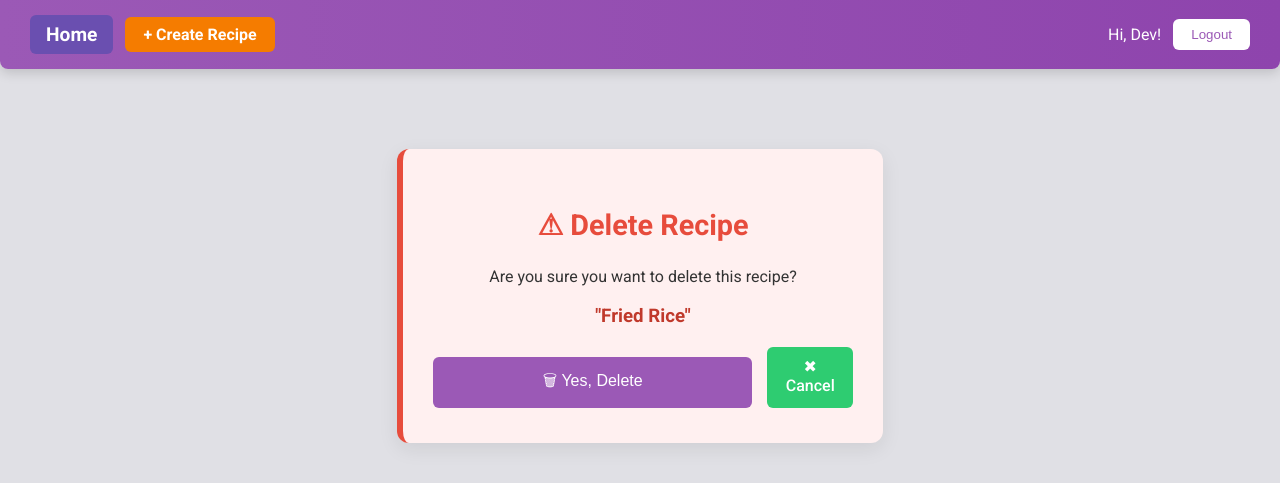
After one commit to devstha61/Recipe-list-django, a Django app: page /recipe/1/delete/ in a window 1280 px wide. The commit adds this page. Shown: the top 483 px of the page. Run offline with Django 5.2, Linux system fonts and the light colour scheme; a user stored in the database is signed in; data comes from the database, SQL or seed files in the repository; both versions use the stored data as it was after the commit.

Commit message:
Added Edit and Delete Functionality

```diff
--- a/recipe_project/recipes/forms.py
+++ b/recipe_project/recipes/forms.py
@@ -2,6 +2,12 @@ from django import forms
 from .models import Recipe
 
 class RecipeForm(forms.ModelForm):
+    publish = forms.BooleanField(required=False, initial=False, label="Publish now")
+
     class Meta:
         model = Recipe
         fields = ['title', 'ingredients', 'instructions', 'image']
+        widgets = {
+            'ingredients': forms.Textarea(attrs={'rows': 4}),
+            'instructions': forms.Textarea(attrs={'rows': 6}),
+        }
--- a/recipe_project/recipes/urls.py
+++ b/recipe_project/recipes/urls.py
@@ -9,4 +9,7 @@ urlpatterns = [
     path('login/', CustomLoginView.as_view(), name='login'),
     path('logout/', auth_views.LogoutView.as_view(next_page='login'), name='logout'),
     path('register/', views.register, name='register'),
+    path('recipe/create/', views.recipe_create, name='recipe-create'),
+    path('recipe/<int:pk>/edit/', views.recipe_edit, name='recipe-edit'),
+    path('recipe/<int:pk>/delete/', views.recipe_delete, name='recipe-delete'),
 ]
--- a/recipe_project/recipes/views.py
+++ b/recipe_project/recipes/views.py
@@ -1,9 +1,12 @@
+from django.http import HttpResponseForbidden
+from django.utils import timezone
 from django.shortcuts import get_object_or_404, render, redirect
 from .models import Recipe
 from django.contrib.auth.forms import UserCreationForm
 from django.contrib.auth import login
 from django.contrib.auth.decorators import login_required
 from django.contrib.auth import views as auth_views
+from .forms import RecipeForm
 
 
 @login_required
@@ -39,3 +42,50 @@ class CustomLoginView(auth_views.LoginView):
         if request.user.is_authenticated:
             return redirect('recipe-list')
         return super().dispatch(request, *args, **kwargs)
+
+@login_required
+def recipe_create(request):
+    if request.method == "POST":
+        form = RecipeForm(request.POST, request.FILES)
+        if form.is_valid():
+            recipe = form.save(commit=False)
+            recipe.author = request.user
+            if form.cleaned_data.get("publish"):
+                recipe.published_at = timezone.now()
+            recipe.save()
+            return redirect("recipe-detail", pk=recipe.pk)
+    else:
+        form = RecipeForm()
+    return render(request, "recipe_form.html", {"form": form, "create": True})
+
+@login_required
+def recipe_edit(request, pk):
+    recipe = get_object_or_404(Recipe, pk=pk)
+
+    # Only allow author to edit
+    if request.user != recipe.author:
+        return HttpResponseForbidden("You are not allowed to edit this recipe.")
+
+    if request.method == 'POST':
+        form = RecipeForm(request.POST, request.FILES, instance=recipe)
+        if form.is_valid():
+            form.save()
+            return redirect('recipe-detail', pk=recipe.pk)
+    else:
+        form = RecipeForm(instance=recipe)
+
+    return render(request, 'recipe_form.html', {'form': form, 'create': False})
+
+@login_required
+def recipe_delete(request, pk):
+    recipe = get_object_or_404(Recipe, pk=pk)
+
+    # Only allow author to delete
+    if request.user != recipe.author:
+        return HttpResponseForbidden("You are not allowed to delete this recipe.")
+
+    if request.method == 'POST':
+        recipe.delete()
+        return redirect('recipe-list')
+
+    return render(request, 'recipe_confirm_delete.html', {'recipe': recipe})
--- a/recipe_project/static/styles.css
+++ b/recipe_project/static/styles.css
@@ -3,7 +3,7 @@
 /* ---------- BODY ---------- */
 body {
     font-family: 'Roboto', sans-serif;
-    background: #e0e0e5; /* soft neutral background */
+    background: #e0e0e5;
     color: #333;
     margin: 0;
     padding: 0;
@@ -15,7 +15,7 @@ nav {
     justify-content: space-between;
     align-items: center;
     padding: 15px 30px;
-    background: linear-gradient(90deg, #9b59b6, #8e44ad); /* purple gradient */
+    background: linear-gradient(90deg, #9b59b6, #8e44ad);
     color: #fff;
     box-shadow: 0 4px 12px rgba(0,0,0,0.15);
     position: sticky;
@@ -25,37 +25,62 @@ nav {
     border-bottom-right-radius: 8px;
 }
 
-.nav-left a {
-    color: #fff;
-    font-weight: 700;
-    text-decoration: none;
-    font-size: 1.3rem;
+.nav-left, .nav-right {
+    display: flex;
+    align-items: center;
+    gap: 12px;
 }
 
-.nav-left a:hover {
-    opacity: 0.85;
+/* Home button (Logo) */
+.nav-logo {
+    display: inline-block;
+    font-size: 1.2rem;
+    font-weight: 700;
+    color: #fff;
+    background: #6a4fb0;
+    padding: 8px 16px;
+    border-radius: 6px;
+    text-decoration: none;
+    transition: all 0.3s ease;
 }
 
-.nav-right {
-    display: flex;
-    align-items: center;
-    gap: 10px;
+.nav-logo:hover {
+    background: #593a96;
+    transform: translateY(-2px);
 }
 
-.nav-button, .nav-form button {
-    background: #fff; /* white button */
-    color: #9b59b6;   /* purple text */
+/* Create Recipe button */
+.nav-create {
+    display: inline-block;
+    background: #f57c00;
+    color: #fff;
+    font-weight: 600;
     padding: 8px 18px;
     border-radius: 6px;
+    text-decoration: none;
+    transition: all 0.3s ease;
+}
+
+.nav-create:hover {
+    background: #e86900;
+    transform: translateY(-2px);
+}
+
+/* Logout button */
+.nav-form button {
+    background: #fff;
+    color: #9b59b6;
+    padding: 8px 18px;
+    border-radius: 6px;
+    border: none;
     font-weight: 500;
-    border: none;
     cursor: pointer;
     transition: all 0.3s ease;
-    text-decoration: none;
 }
 
-.nav-button:hover, .nav-form button:hover {
-    background: #e0d4f7; /* light purple hover */
+.nav-form button:hover {
+    background: #e0d4f7;
+    transform: translateY(-2px);
 }
 
 /* ---------- RECIPE GRID ---------- */
@@ -103,24 +127,30 @@ nav {
 }
 
 /* ---------- FORM CONTAINER ---------- */
+.btn-delete { background: #e74c3c; color: #fff; }
+.btn-delete:hover { background: #c0392b; }
+
+.btn-save { background: #2ecc71; color: #fff; }
+.btn-save:hover { background: #27ae60; }
+
 .form-container {
     max-width: 420px;
     margin: 80px auto;
     padding: 35px 30px;
-    background: #fff; /* card-like background */
+    background: #fff;
     border-radius: 12px;
     box-shadow: 0 6px 20px rgba(0,0,0,0.08);
     text-align: center;
 }
 
-/* Heading */
+/* Form headings */
 .form-container h2 {
     margin-bottom: 25px;
-    color: #6a4fb0; /* purple heading */
+    color: #6a4fb0;
     font-size: 1.8rem;
 }
 
-/* ---------- FORM ELEMENTS ---------- */
+/* Form elements */
 .form-container form input[type="text"],
 .form-container form input[type="password"],
 .form-container form input[type="email"] {
@@ -152,28 +177,19 @@ nav {
     color: #444;
 }
 
-/* Help text / password note */
-.password-note, .help-text {
-    font-size: 0.85rem;
-    color: #666;
-    margin-bottom: 10px;
-    font-style: italic;
-}
-
-/* Error messages */
 .error {
-    color: #e74c3c; /* red errors */
+    color: #e74c3c;
     font-size: 0.85rem;
     margin-top: 3px;
 }
 
-/* ---------- FORM BUTTON ---------- */
+/* Form button */
 .form-container form button {
     width: 100%;
     padding: 12px;
     border-radius: 6px;
     border: none;
-    background: #9b59b6; /* purple */
+    background: #9b59b6;
     color: #fff;
     font-size: 1rem;
     cursor: pointer;
@@ -183,41 +199,7 @@ nav {
 }
 
 .form-container form button:hover {
-    background: #8e44ad; /* darker purple hover */
-}
-
-/* ---------- Footer text / alternate link ---------- */
-.form-container p {
-    margin-top: 15px;
-    font-size: 0.9rem;
-    color: #3b1e39;
-}
-
-.form-container p a {
-    color: #f57c00; /* orange link */
-    text-decoration: none;
-    font-weight: 500;
-}
-
-.form-container p a:hover {
-    text-decoration: underline;
-}
-
-/* ---------- HEADINGS ---------- */
-h2 {
-    text-align: center;
-    margin-bottom: 25px;
-    color: #333;
-}
-
-/* ---------- LINKS ---------- */
-a {
-    color: #333;
-    text-decoration: none;
-}
-
-a:hover {
-    text-decoration: underline;
+    background: #8e44ad;
 }
 
 /* ---------- RECIPE DETAIL ---------- */
@@ -329,9 +287,8 @@ a:hover {
     border-radius: 6px;
     font-weight: 500;
     text-decoration: none;
+    cursor: pointer;
     transition: all 0.3s ease;
-    font-size: 0.95rem;
-    cursor: pointer;
 }
 
 .btn-edit { background: #3498db; color: #fff; }
--- a/recipe_project/templates/base.html
+++ b/recipe_project/templates/base.html
@@ -4,29 +4,33 @@
 <head>
     <title>Recipe App</title>
     <link rel="stylesheet" type="text/css" href="{% static 'styles.css' %}">
-    <!-- Google Fonts -->
     <link href="https://fonts.googleapis.com/css2?family=Roboto:wght@400;500;700&display=swap" rel="stylesheet">
 </head>
 <body>
     {% if user.is_authenticated %}
     <header>
         <nav>
+            <!-- Left side: Home + Create -->
             <div class="nav-left">
-                <a href="{% url 'recipe-list' %}">Home</a>
+                <a href="{% url 'recipe-list' %}" class="nav-logo">Home</a>
+                <a href="{% url 'recipe-create' %}" class="nav-button nav-create">+ Create Recipe</a>
             </div>
+
+            <!-- Right side: User + Logout -->
             <div class="nav-right">
-                <span>Hi, {{ user.username }}!</span>
+                <span class="nav-user">Hi, {{ user.username }}!</span>
                 <form method="post" action="{% url 'logout' %}" class="nav-form">
                     {% csrf_token %}
-                    <button type="submit">Logout</button>
+                    <button type="submit" class="nav-button">Logout</button>
                 </form>
             </div>
         </nav>
     </header>
-    <hr>
     {% endif %}
 
-    {% block content %}
-    {% endblock %}
+    <main>
+        {% block content %}
+        {% endblock %}
+    </main>
 </body>
 </html>
--- /dev/null
+++ b/recipe_project/templates/recipe_confirm_delete.html
@@ -0,0 +1,17 @@
+{% extends "base.html" %}
+
+{% block content %}
+<div class="form-container" style="background: #fff0f0; border-left: 6px solid #e74c3c;">
+    <h2 style="color: #e74c3c;">⚠ Delete Recipe</h2>
+    <p>Are you sure you want to delete this recipe?</p>
+    <h3 style="color:#c0392b; margin-bottom: 20px;">"{{ recipe.title }}"</h3>
+
+    <form method="post">
+        {% csrf_token %}
+        <div style="display:flex; justify-content:center; gap:15px;">
+            <button type="submit" class="btn btn-delete">🗑 Yes, Delete</button>
+            <a href="{% url 'recipe-detail' recipe.pk %}" class="btn btn-save">✖ Cancel</a>
+        </div>
+    </form>
+</div>
+{% endblock %}
```
Also changed, not shown: other parts of recipe_project/static/styles.css (+4 -35 lines), recipe_project/recipes/models.py (+5 -2 lines), recipe_project/templates/recipe_detail.html (+5 -4 lines), recipe_project/templates/recipe_form.html (added, +16 -0 lines), recipe_project/db.sqlite3, recipe_project/recipes/migrations/0003_recipe_published_at.py (added).
